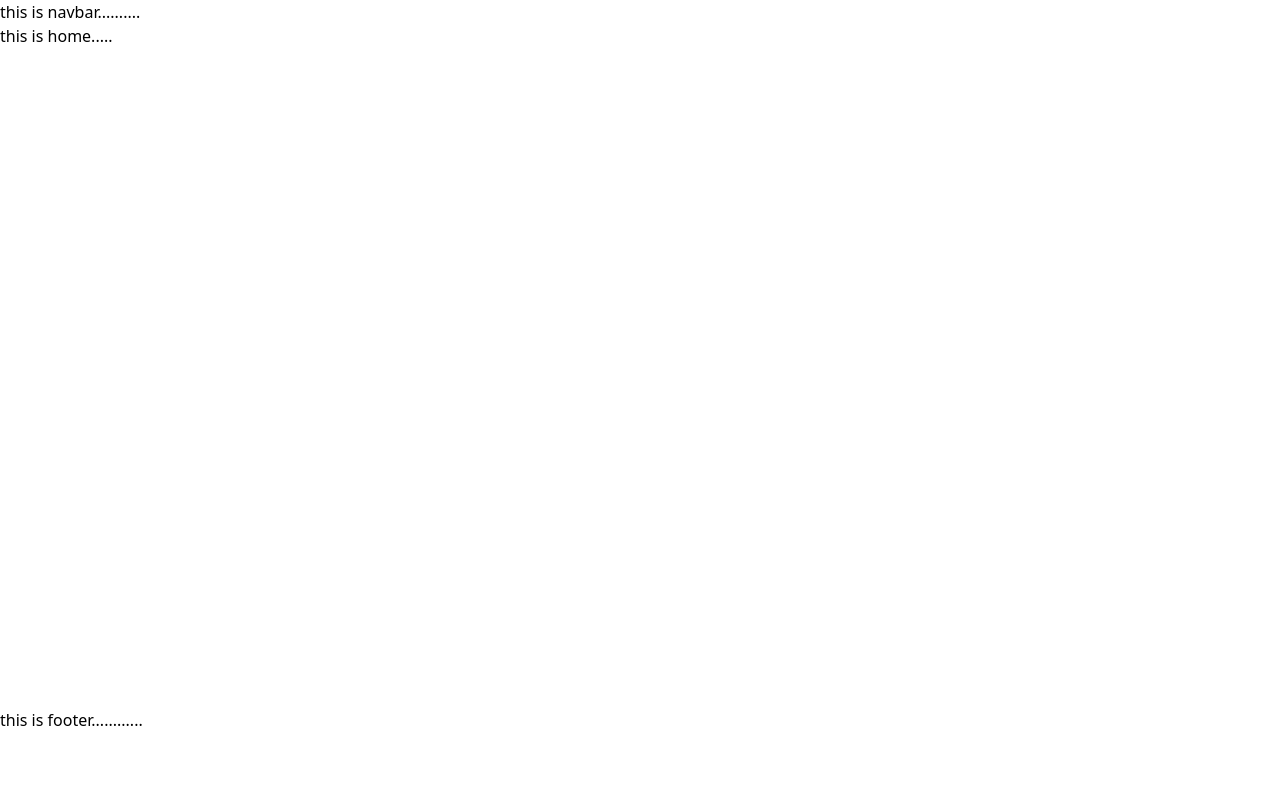
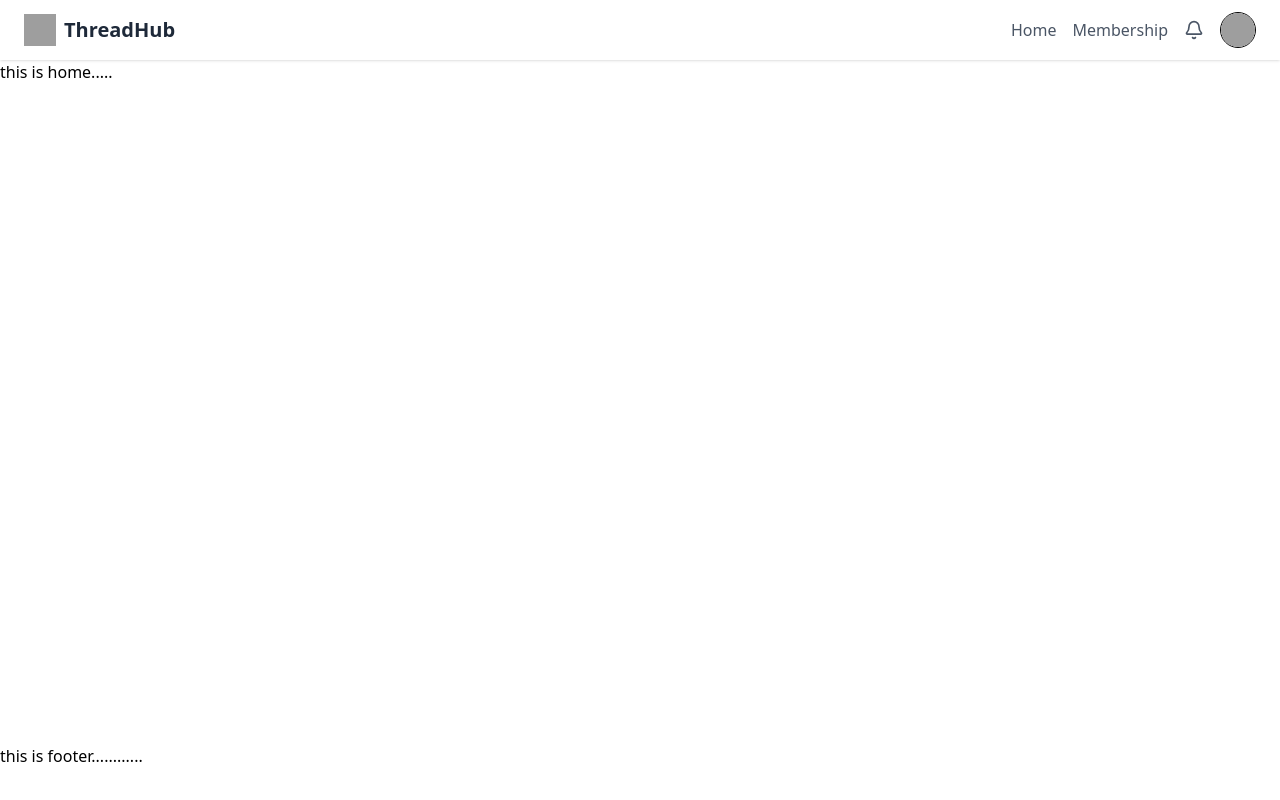
Before and after one commit to itsmahmudul/thread-hub-client, a React (Vite) app: page / in a window 1280 px wide. Built offline with nearby package versions, Linux system fonts and the light colour scheme; grey boxes are pictures that could not be loaded.

Commit message:
authentication

```diff
--- a/package.json
+++ b/package.json
@@ -11,6 +11,8 @@
   },
   "dependencies": {
     "@tailwindcss/vite": "^4.1.11",
+    "firebase": "^11.10.0",
+    "lucide-react": "^0.525.0",
     "react": "^19.1.0",
     "react-dom": "^19.1.0",
     "react-router": "^7.6.3",
--- /dev/null
+++ b/src/Authentication/Login.jsx
@@ -0,0 +1,11 @@
+import React from 'react';
+
+const Login = () => {
+    return (
+        <div>
+
+        </div>
+    );
+};
+
+export default Login;
--- /dev/null
+++ b/src/Authentication/SignIn.jsx
@@ -0,0 +1,11 @@
+import React from 'react';
+
+const SignIn = () => {
+    return (
+        <div>
+
+        </div>
+    );
+};
+
+export default SignIn;
--- /dev/null
+++ b/src/Auths/AuthContext.jsx
@@ -0,0 +1,5 @@
+import { createContext } from "react";
+
+const AuthContext = createContext(null);
+
+export default AuthContext;
--- /dev/null
+++ b/src/Auths/AuthProvider.jsx
@@ -0,0 +1,81 @@
+import React, { useEffect, useState } from 'react';
+import AuthContext from './AuthContext';
+import { auth } from '../Firebase/firebase.config';
+import { createUserWithEmailAndPassword, GoogleAuthProvider, onAuthStateChanged, signInWithEmailAndPassword, signInWithPopup, signOut } from 'firebase/auth';
+
+
+const googleProvider = new GoogleAuthProvider();
+
+const AuthProvider = ({ children }) => {
+
+    const [user, setUser] = useState(null);
+    const [loading, setLoading] = useState(true);
+    const [darkMode, setDarkMode] = useState(() => {
+        const saved = localStorage.getItem("darkMode");
+        return saved === "true" || false;
+    });
+
+    const cerateUser = (email, password) => {
+        setLoading(true);
+        return createUserWithEmailAndPassword(auth, email, password)
+    }
+
+    const signInUser = (email, password) => {
+        setLoading(true);
+        return signInWithEmailAndPassword(auth, email, password)
+    }
+
+    const googleSignIn = () => {
+        setLoading(true);
+        return signInWithPopup(auth, googleProvider);
+    }
+
+     const logOutUser = () => {
+        setLoading(true);
+        return signOut(auth);
+    }
+
+    useEffect( () => {
+        const unSubscribe = onAuthStateChanged(auth, (currentUser) => {
+            setUser(currentUser);
+            setLoading(false);
+        })
+        return () => {
+            unSubscribe();
+        }
+    } , [])
+
+    useEffect(() => {
+        const className = "dark";
+        const htmlElement = document.documentElement;
+        if (darkMode) {
+            htmlElement.classList.add(className);
+        } else {
+            htmlElement.classList.remove(className);
+        }
+        localStorage.setItem("darkMode", darkMode);
+    }, [darkMode]);
+
+    const toggleDarkMode = () => setDarkMode(!darkMode);
+
+    const userInfo = {
+        darkMode,
+        user,
+        toggleDarkMode,
+        cerateUser,
+        signInUser,
+        googleSignIn,
+        logOutUser,
+        loading
+    }
+
+    return (
+        <>
+            <AuthContext.Provider value={userInfo}>
+                {children}
+            </AuthContext.Provider>
+        </>
+    );
+};
+
+export default AuthProvider;
--- /dev/null
+++ b/src/Firebase/firebase.config.js
@@ -0,0 +1,21 @@
+// Import the functions you need from the SDKs you need
+import { initializeApp } from "firebase/app";
+import { getAuth } from "firebase/auth";
+// TODO: Add SDKs for Firebase products that you want to use
+// https://firebase.google.com/docs/web/setup#available-libraries
+
+// Your web app's Firebase configuration
+const firebaseConfig = {
+  apiKey: import.meta.env.VITE_apiKey,
+  authDomain: import.meta.env.VITE_authDomain,
+  projectId: import.meta.env.VITE_projectId,
+  storageBucket: import.meta.env.VITE_storageBucket,
+  messagingSenderId: import.meta.env.VITE_messagingSenderId,
+  appId: import.meta.env.VITE_appId
+};
+
+// Initialize Firebase
+const app = initializeApp(firebaseConfig);
+
+// Initialize Firebase Authentication and get a reference to the service
+export const auth = getAuth(app);
--- /dev/null
+++ b/src/Hooks/useAuth.jsx
@@ -0,0 +1,9 @@
+import React, { use } from 'react';
+import AuthContext from '../Auths/AuthContext';
+
+const useAuth = () => {
+    const authInfo = use(AuthContext);
+    return authInfo;
+};
+
+export default useAuth;
--- a/src/Pages/UI/Navbar.jsx
+++ b/src/Pages/UI/Navbar.jsx
@@ -1,10 +1,73 @@
-import React from 'react';
+import { useState } from "react";
+import { Link } from "react-router";
+import { Bell, LayoutDashboard, LogOut } from "lucide-react";
 
 const Navbar = () => {
+    const [dropdownOpen, setDropdownOpen] = useState(false);
+
+    // Toggle this to simulate login state
+    const isLoggedIn = true;
+
+    const fakeUser = {
+        name: "Mahmudul Alam",
+        photoURL: "/default-avatar.png", // use actual user image path or default
+    };
+
     return (
-        <div>
-            this is navbar..........
-        </div>
+        <nav className="bg-white shadow px-6 py-3 flex justify-between items-center">
+            {/* Left: Logo + Name */}
+            <Link to="/" className="flex items-center space-x-2">
+                <img src="../../assets/logo.png" alt="Logo" className="w-8 h-8" />
+                <span className="text-xl font-bold text-gray-800">ThreadHub</span>
+            </Link>
+
+            {/* Right: Links */}
+            <div className="flex items-center space-x-4">
+                <Link to="/" className="text-gray-600 hover:text-blue-600">
+                    Home
+                </Link>
+                <Link to="/membership" className="text-gray-600 hover:text-blue-600">
+                    Membership
+                </Link>
+                <Bell className="w-5 h-5 text-gray-600 hover:text-blue-600 cursor-pointer" />
+
+                {!isLoggedIn ? (
+                    <Link
+                        to="/login"
+                        className="bg-blue-600 text-white px-4 py-1 rounded hover:bg-blue-700"
+                    >
+                        Join Us
+                    </Link>
+                ) : (
+                    <div className="relative">
+                        <img
+                            onClick={() => setDropdownOpen(!dropdownOpen)}
+                            src={fakeUser.photoURL}
+                            alt="Profile"
+                            className="w-9 h-9 rounded-full border cursor-pointer"
+                        />
+                        {dropdownOpen && (
+                            <div className="absolute right-0 mt-2 w-48 bg-white border rounded shadow-md z-20">
+                                <div className="px-4 py-2 text-gray-800 font-semibold">
+                                    {fakeUser.name}
+                                </div>
+                                <Link
+                                    to="/dashboard"
+                                    className="flex items-center px-4 py-2 hover:bg-gray-100 text-gray-700"
+                                >
+                                    <LayoutDashboard className="w-4 h-4 mr-2" /> Dashboard
+                                </Link>
+                                <button
+                                    className="flex items-center w-full px-4 py-2 hover:bg-gray-100 text-gray-700"
+                                >
+                                    <LogOut className="w-4 h-4 mr-2" /> Logout
+                                </button>
+                            </div>
+                        )}
+                    </div>
+                )}
+            </div>
+        </nav>
     );
 };
 
```
Also changed, not shown: src/assets/logo.png (added), 1 other file (tests, documents, lock files or other folders).
